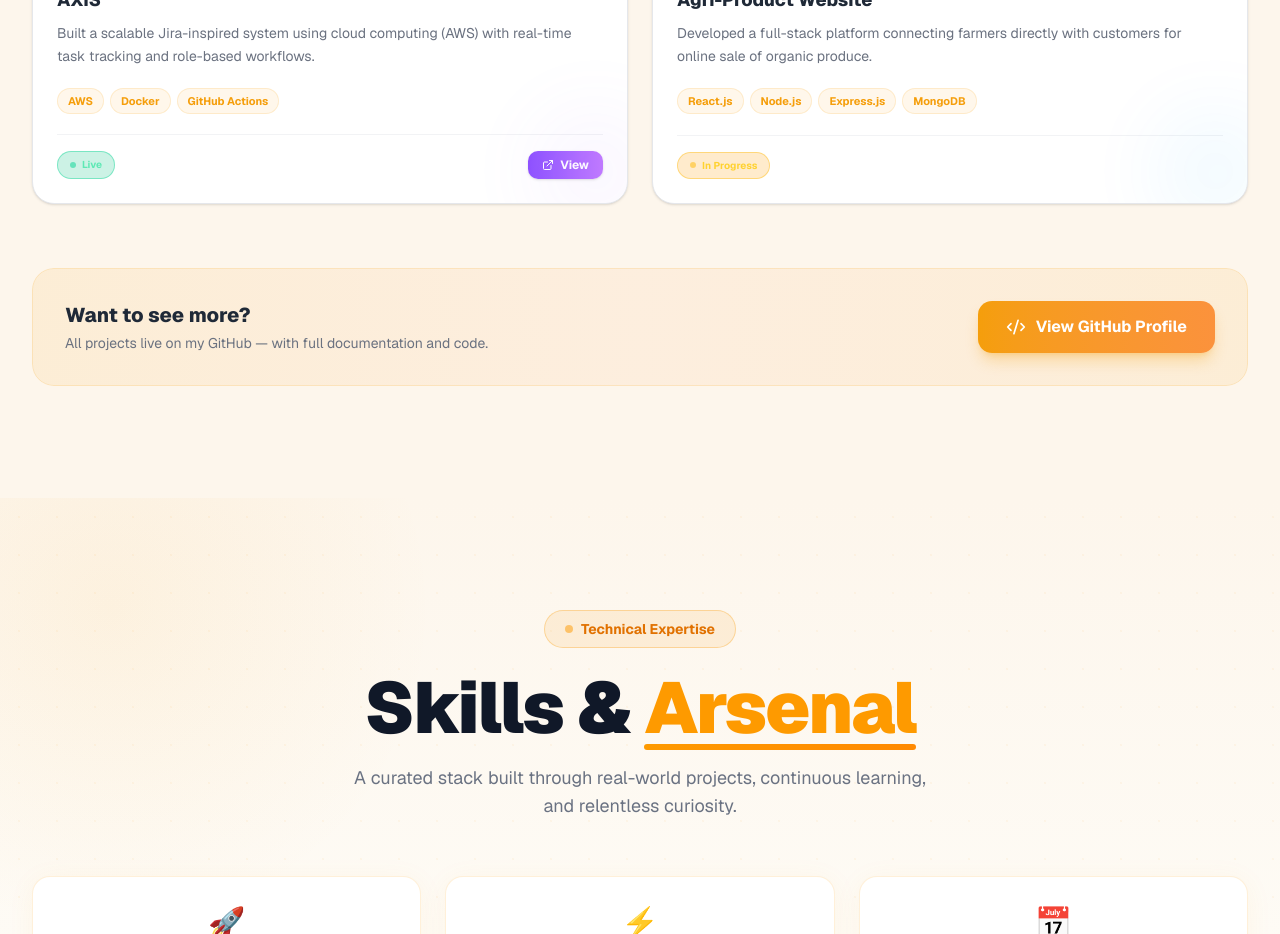
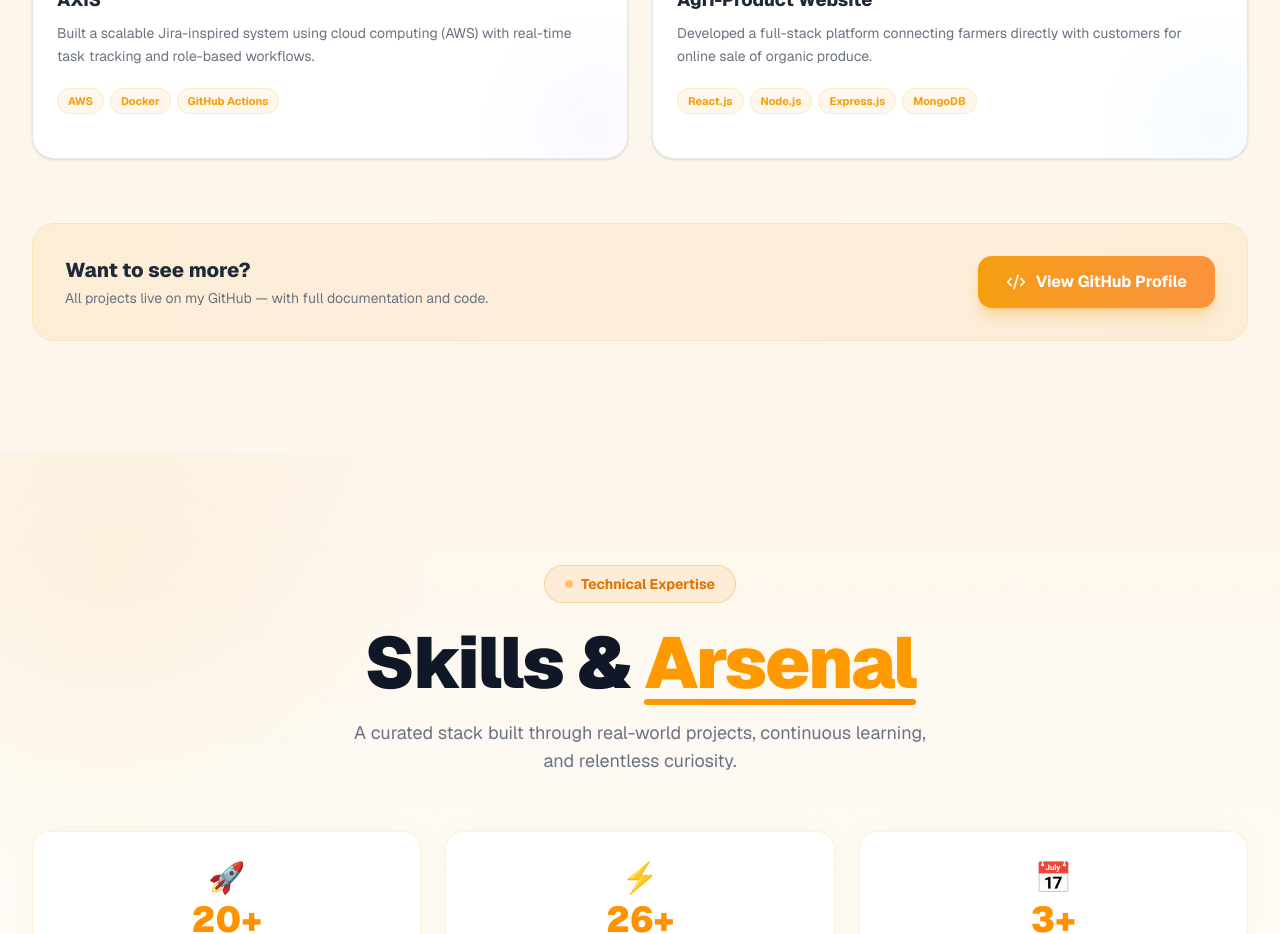
Before and after one commit to BharathMalayalam/My_Portfolio, a Next.js app: page / in a window 1280 px wide. Shown: the part 4700-5634 px from the top of the page. Built offline with nearby package versions, Linux system fonts and the light colour scheme.

Commit message:
Remove the unused view button

```diff
--- a/components/projects.tsx
+++ b/components/projects.tsx
@@ -303,20 +303,6 @@ function ProjectCard({
               </span>
             ))}
           </div>
-
-          <div className="mt-auto flex items-center justify-between pt-4 border-t border-border/50">
-            <StatusBadge status={project.status} className="text-[10px] px-2.5 py-1" />
-            {project.demo && (
-              <a
-                href={project.demo}
-                target="_blank"
-                rel="noopener noreferrer"
-                className={`inline-flex items-center gap-1.5 px-3.5 py-1.5 rounded-lg bg-gradient-to-r ${project.gradient} text-white text-xs font-bold shadow hover:shadow-md hover:scale-105 transition-all duration-250`}
-              >
-                <ExternalLink className="w-3 h-3" /> View
-              </a>
-            )}
-          </div>
         </div>
 
         <div
```
